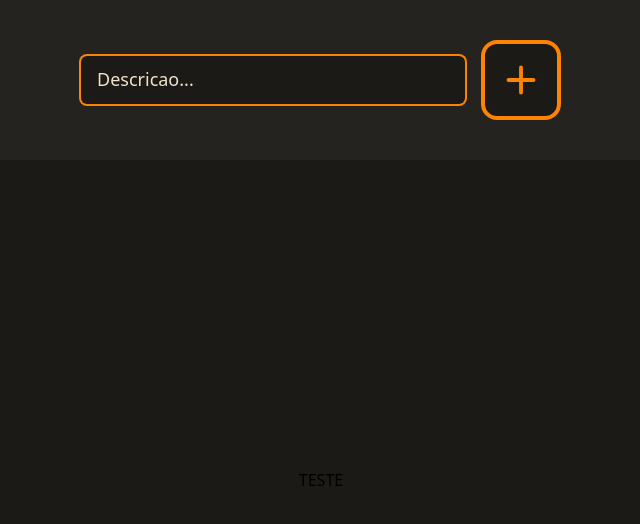
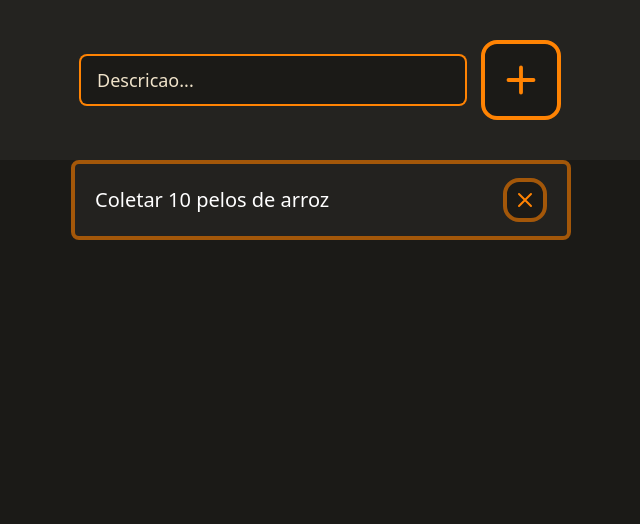
Before and after one commit to FabioVLucena/nextjs-to-do, a Next.js app: page / in a window 1280 px wide. Shown: the top 524 px of the page, without its empty margins (319-959 px from the left). Built offline with nearby package versions, Linux system fonts and the light colour scheme; data requests are answered from the project's data file.

Commit message:
adiciona camada de api e metodo create e delete task

```diff
--- a/db.json
+++ b/db.json
@@ -1,15 +1,7 @@
 {
   "tasks": [
     {
-      "id": 1,
-      "descricao": "matar 10 dragoes"
-    },
-    {
-      "descricao": "eliminar o rei dos lobos",
-      "id": 2
-    },
-    {
-      "descricao": "eliminar o rei dos lobos",
+      "descricao": "Coletar 10 pelos de arroz",
       "id": 3
     }
   ]
--- a/src/components/Button.tsx
+++ b/src/components/Button.tsx
@@ -7,7 +7,7 @@ interface Props extends ButtonHTMLAttributes<HTMLButtonElement> {
 const Button = ({ className, ...rest }: Props) => {
     return (
         <button
-            className={`flex justify-center items-center h-20 w-20 bg-black-500 text-orange-200 border-4 border-orange-200 rounded-2xl hover:bg-black-100 ${className}`}
+            className={`flex justify-center items-center bg-black-500 text-orange-200 border-4 border-orange-200 rounded-2xl hover:bg-black-100 ${className}`}
             {...rest}
         />
     );
--- a/src/components/Input.tsx
+++ b/src/components/Input.tsx
@@ -9,7 +9,7 @@ const Input = ({ label, ...rest }: Props) => {
         <input
             type='text'
             placeholder={label}
-            className='h-12 w-96 py-3 mr-4 bg-black-500 placeholder:text-lg placeholder:text-white-400 ring-2 ring-orange-200 rounded-md focus:outline-none text-left placeholder:pl-4 focus:bg-black-100 focus:placeholder:text-white-100'
+            className='h-12 w-96 py-3 mr-4 bg-black-500 placeholder:text-lg placeholder:text-white-400 ring-2 ring-orange-200 rounded-md focus:outline-none text-left focus:bg-black-100 focus:placeholder:text-white-100 text-white-100 text-lg pl-4'
             {...rest}
         />
     );
--- a/src/components/TaskCard.tsx
+++ b/src/components/TaskCard.tsx
@@ -1,17 +1,40 @@
-import Button from "./Button";
+import Button from "./Button"
+import { UseQueryResult, useMutation } from 'react-query'
+import apiClient from '../config/apiClient'
 
 interface Props {
     id: number,
-    descricao: string
+    descricao: string,
+    refetch: (options?: { throwOnError: boolean, cancelRefetch: boolean }) => Promise<UseQueryResult>,
 }
 
-const TaskCard = ({ id, descricao }: Props) => {
+async function deleteTask(id: number) {
+    const response = await apiClient.delete(`/tasks/${id}`, {
+      method: 'DELETE',
+    });
+
+    if (response.status !== 200) {
+        throw new Error('Erro ao excluir a tarefa.');
+    }
+}
+
+const TaskCard = ({ id, descricao, refetch }: Props) => {
+    const deleteTaskMutation = useMutation(() => deleteTask(id), {
+        onSuccess: () => {
+            refetch();
+        }
+    });
+
+    const handleDelete = () => {
+      deleteTaskMutation.mutate();
+    };
+
     return (
         <div key={id} className='flex justify-between items-center w-[500px] h-20 bg-black-100 border-4 border-orange-500 rounded-lg px-5 mb-4'>
             <div className='text-xl text-white-100'>
                 {descricao}
             </div>
-            <Button className='h-11 w-11 border-orange-500'>
+            <Button className='h-11 w-11 border-orange-500' onClick={handleDelete}>
                 <svg className="w-6 h-6 text-orange-200" fill="none" stroke="currentColor" stroke-width="2.0" viewBox="0 0 24 24" xmlns="http://www.w3.org/2000/svg" aria-hidden="true">
                     <path stroke-linecap="round" stroke-linejoin="round" d="M6 18L18 6M6 6l12 12"></path>
                 </svg>
--- a/src/pages/_app.tsx
+++ b/src/pages/_app.tsx
@@ -1,14 +1,14 @@
 import '../styles/globals.css'
-// import { QueryClient, QueryClientProvider } from 'react-query'
+import { QueryClient, QueryClientProvider } from 'react-query'
 import type { AppProps } from 'next/app'
 
-// const queryClient = new QueryClient();
+const queryClient = new QueryClient();
 
 function MyApp({ Component, pageProps }: AppProps) {
     return (
-        // <QueryClientProvider client={queryClient}>
+        <QueryClientProvider client={queryClient}>
             <Component {...pageProps} />
-        // </QueryClientProvider>
+        </QueryClientProvider>
     )
 }
 
--- a/src/pages/index.tsx
+++ b/src/pages/index.tsx
@@ -1,46 +1,74 @@
 import Head from 'next/head'
 import Button from '../components/Button'
 import Input from '../components/Input'
-// import TaskCard from '../components/TaskCard'
-// import { useQuery } from 'react-query'
-// import apiClient from '../config/apiClient'
+import TaskCard from '../components/TaskCard'
+import { useMutation, useQuery } from 'react-query'
+import apiClient from '../config/apiClient'
+import { ChangeEvent, useState } from 'react'
 
-// type Task = {
-//   id: number,
-//   descricao: string
-// };
+type Task = {
+  id: number,
+  descricao: string
+};
 
 export default function Home() {
-  // const { data } = useQuery<Task[]>("todos", () => {
-  //   return apiClient
-  //     .get("/tasks")
-  //     .then((response) => response.data);
-  // })
+  const [descricao, setDescricao] = useState<string>("");
 
-  // {data?.map((task) => {
-  //   console.log(task)
-  // })}
+  const { data, refetch } = useQuery<Task[]>("todos", () => {
+    return apiClient
+      .get("/tasks")
+      .then((response) => response.data);
+  })
 
-  // {data?.map((task) => {
-  //   <TaskCard id={task.id} descricao={task.descricao} />
-  // })}
+  const handleChange = (event: ChangeEvent<HTMLInputElement>) => {
+    setDescricao(event.target.value);
+  };
+
+  async function createTask(descricao: string) {
+    const response = await apiClient.post('/tasks', {
+      descricao: descricao
+    });
+
+    if (response.status !== 201) {
+        throw new Error('Erro ao criar a tarefa.');
+    }
+  }
+
+  const createTaskMutation = useMutation(() => createTask(descricao), {
+    onSuccess: () => {
+      refetch();
+      setDescricao("");
+    }
+  });
+
+  const handleCreate = () => {
+    createTaskMutation.mutate();
+  };
+
   return (
     <>
       <Head>
         <title>Next To Do</title>
+        <link rel="shortcut icon" href="#" />
       </Head>
+
       <main className='flex flex-col justify-center w-screen h-screen'>
+
         <header className='flex justify-center items-center w-full h-1/5 bg-black-200'>
-          <Input label='Descricao...' />
-          <Button>
+          <Input label='Descricao...' value={descricao} onChange={handleChange} />
+          <Button className='h-20 w-20' onClick={handleCreate}>
             <svg className="w-10 h-10 text-orange-200" fill="none" stroke="currentColor" stroke-width="2.3" viewBox="0 0 24 24" xmlns="http://www.w3.org/2000/svg" aria-hidden="true">
               <path stroke-linecap="round" stroke-linejoin="round" d="M12 4.5v15m7.5-7.5h-15"></path>
             </svg>
           </Button>
         </header>
-        <body className='flex flex-col justify-center items-center w-full h-4/5'>
-          TESTE
-        </body>
+
+        <div className='flex flex-col justify-start items-center w-full h-4/5'>
+          {data?.map((task) => (
+            <TaskCard key={task.id} id={task.id} descricao={task.descricao} refetch={refetch} />
+          ))}
+        </div>
+
       </main>
     </>
   )
```
